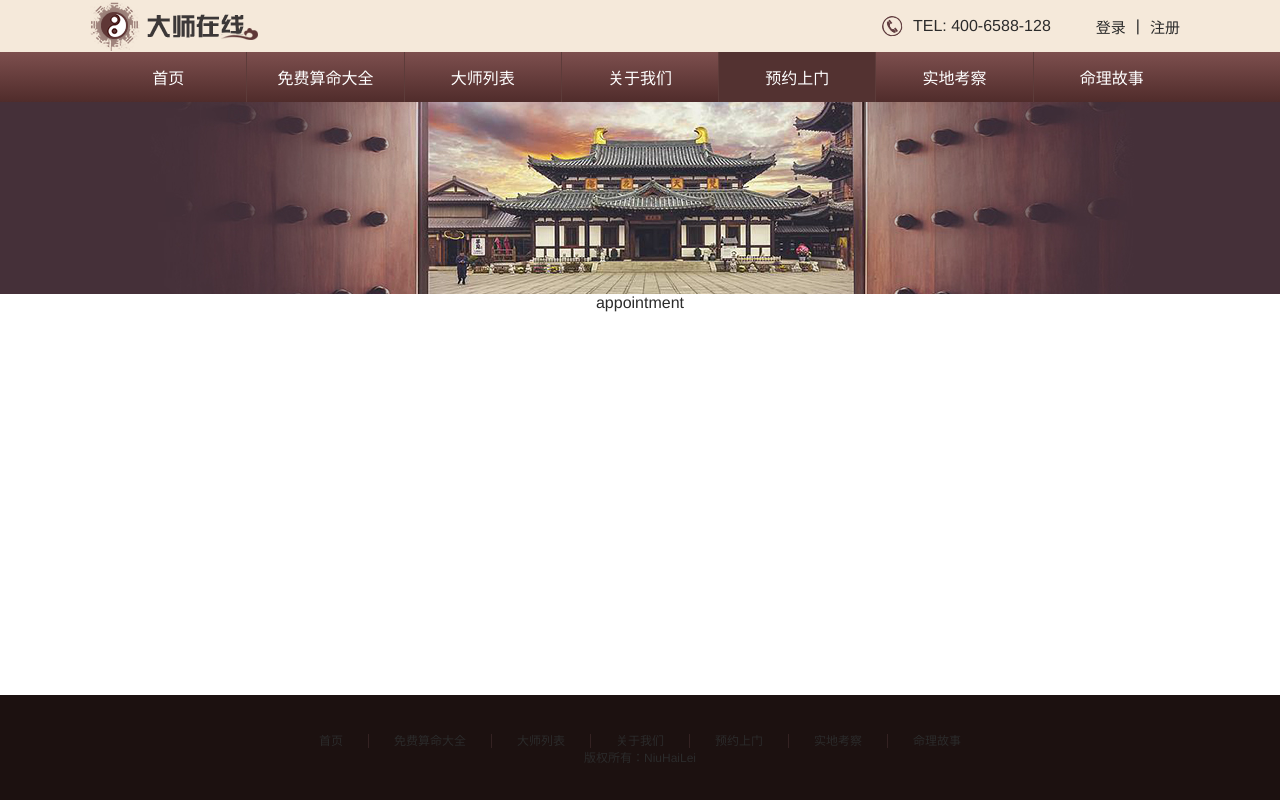
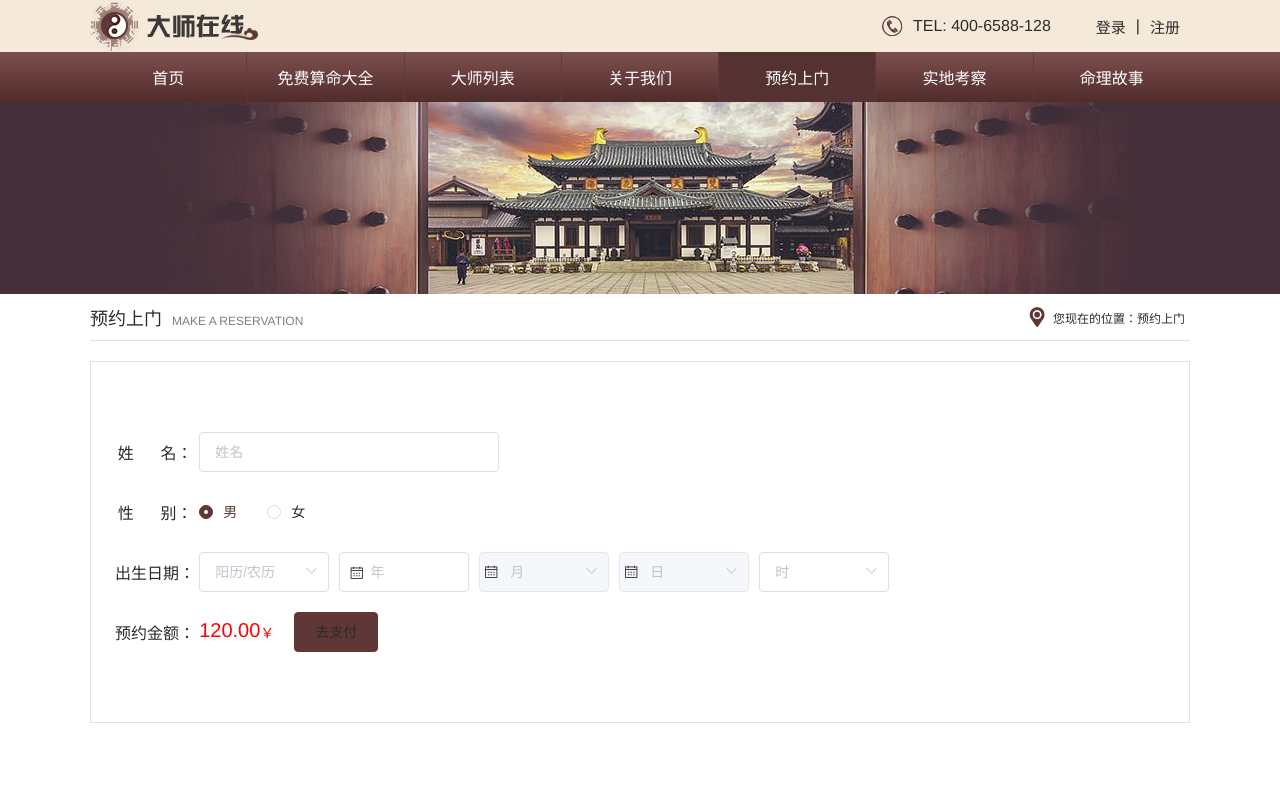
Before and after one commit to zhengsc/NiuHaiLei, a Vue app: page /appointment in a window 1280 px wide. Shown: the top 800 px of the page. Built offline with nearby package versions, Linux system fonts and the light colour scheme.

Commit message:
预约上门

```diff
--- a/package.json
+++ b/package.json
@@ -9,6 +9,7 @@
   "dependencies": {
     "axios": "^0.18.0",
     "element-ui": "^2.4.5",
+    "pingpp-js": "^2.2.6",
     "vue": "^2.5.17",
     "vue-router": "^3.0.1",
     "vuex": "^3.0.1"
--- a/src/assets/js/menu.js
+++ b/src/assets/js/menu.js
@@ -13,6 +13,13 @@ const MENU = [
 		path: '/master',
 		name: 'Master',
 		text: '大师列表',
+		children: [
+			{
+				path: '/master/detail/:id',
+				name: 'MasterDetail',
+				text: '大师详情'
+			}
+		]
 	},
 	{
 		path: '/about',
--- a/src/views/appointment.vue
+++ b/src/views/appointment.vue
@@ -1,19 +1,253 @@
 <template>
-	<div class="index-wrap">
-		appointment
+	<div class="appointment-wrap">
+		<Breadcrumb :breadcrumb="breadcrumb" />
+		<div class="appointment-user-info-wrap">
+			<el-form
+				:model="userSubmitInfo"
+				:rules="userSubmitRule"
+				ref="userSubmitForm"
+				inline
+			>
+				<el-row class="form-row" type="flex" justify="start" align="middle">
+					<el-col :span="2">
+						<span>姓&nbsp;&nbsp;&nbsp;&nbsp;&nbsp;&nbsp;名：</span>
+					</el-col>
+					<el-col :span="22" class="form-row-input-area">
+						<el-form-item class="form-item" prop="username">
+							<el-input
+								v-model="userSubmitInfo.username"
+								placeholder="姓名"
+								class="w300"
+							></el-input>
+						</el-form-item>
+					</el-col>
+				</el-row>
+				<el-row class="form-row" type="flex" justify="start" align="middle">
+					<el-col :span="2">
+						<span>性&nbsp;&nbsp;&nbsp;&nbsp;&nbsp;&nbsp;别：</span>
+					</el-col>
+					<el-col :span="22" class="form-row-input-area">
+						<el-form-item class="form-item" prop="sex">
+							<el-radio v-model.number="userSubmitInfo.sex" :label="1">男</el-radio>
+							<el-radio v-model.number="userSubmitInfo.sex" :label="2">女</el-radio>
+						</el-form-item>
+					</el-col>
+				</el-row>
+				<el-row class="form-row" type="flex" justify="start" align="middle">
+					<el-col :span="2">
+						<span>出生日期：</span>
+					</el-col>
+					<el-col :span="22" class="form-row-input-area">
+						<el-form-item class="form-item" prop="type">
+							<el-select placeholder="阳历/农历" class="w130" v-model="userSubmitInfo.type">
+								<el-option value="1" label="阳历"></el-option>
+								<el-option value="2" label="农历"></el-option>
+							</el-select>
+						</el-form-item>
+						<el-form-item class="form-item" prop="year">
+							<el-date-picker
+								type="year"
+								placeholder="年"
+								class="w130"
+								format="yyyy"
+								value-format="yyyy"
+								v-model="userSubmitInfo.year"
+							></el-date-picker>
+						</el-form-item>
+						<el-form-item class="form-item" prop="month">
+							<el-select
+								placeholder="月"
+								class="w130"
+								v-model="userSubmitInfo.month"
+								:disabled="!userSubmitInfo.year"
+								clearable
+							>
+								<span slot="prefix" class="el-icon-date"></span>
+								<el-option
+									v-for="m in monthes"
+									:key="m.id"
+									:label="m.text"
+									:value="m.id"
+								></el-option>
+							</el-select>
+						</el-form-item>
+						<el-form-item class="form-item" prop="date">
+							<el-select
+								placeholder="日"
+								class="w130"
+								v-model="userSubmitInfo.date"
+								:disabled="!userSubmitInfo.year && !userSubmitInfo.month"
+								clearable
+							>
+								<span slot="prefix" class="el-icon-date"></span>
+								<el-option
+									v-for="d in dates"
+									:key="d"
+									:label="d"
+									:value="d"
+								></el-option>
+							</el-select>
+						</el-form-item>
+						<el-form-item class="form-item" prop="hour">
+							<el-select
+								placeholder="时"
+								class="w130"
+								v-model="userSubmitInfo.hour"
+								clearable
+							>
+								<el-option
+									v-for="time in timeNotc"
+									:key="time.id"
+									:value="time.id"
+									:label="time.text"
+								></el-option>
+							</el-select>
+						</el-form-item>
+					</el-col>
+				</el-row>
+				<el-row class="form-row" type="flex" justify="start" align="middle">
+					<el-col :span="2">
+						<span>预约金额：</span>
+					</el-col>
+					<el-col :span="22" class="form-row-input-area tool">
+						<span class="amount">120.00</span>
+						<span class="price-unit">￥</span>
+						<el-button type="primary" class="submit-button" @click="validateAppointInfo">去支付</el-button>
+					</el-col>
+				</el-row>
+			</el-form>
+		</div>
 	</div>
 </template>
 
 <script>
+	import Util from '../assets/js/util'
+	import Breadcrumb from '../components/breadcrumb'
+
 	export default {
 		data() {
 			return {
+				breadcrumb: {
+					title: {
+						zh: '预约上门',
+						en: 'MAKE A RESERVATION'
+					},
+					address: ['预约上门'],
+				},
+				userSubmitInfo: {
+					username: '',
+					sex: 1,
+					type: '',
+					year: '',
+					month: '',
+					date: '',
+					hour: '',
+				},
+				userSubmitRule: {
+					username: [ { required: true, message: '请输入名称' } ],
+					type: [ { required: true, message: '请选择阳历/农历' } ],
+					year: [ { required: true, message: '请选择出生年份' } ],
+					month: [ { required: true, message: '请选择出生月份' } ],
+					date: [ { required: true, message: '请选择出生日期' } ],
+					hour: [ { required: true, message: '请选择出生时辰' } ],
+					sex: [ { required: true, message: '请选择性别' } ],
+				},
+				monthes: [
+					{ id: 1, text: '一月' },
+					{ id: 2, text: '二月' },
+					{ id: 3, text: '三月' },
+					{ id: 4, text: '四月' },
+					{ id: 5, text: '五月' },
+					{ id: 6, text: '六月' },
+					{ id: 7, text: '七月' },
+					{ id: 8, text: '八月' },
+					{ id: 9, text: '九月' },
+					{ id: 10, text: '十月' },
+					{ id: 11, text: '十一月' },
+					{ id: 12, text: '十二月' },
+				],
+				dates: [],
+				timeNotc: Util.timeNotc
+			}
+		},
+		watch: {
+			'userSubmitInfo.year'() {
+				this.setDateList()
+			},
+			'userSubmitInfo.month'() {
+				this.setDateList()
+			}
+		},
+		components: {
+			Breadcrumb,
+		},
+		methods: {
+			setDateList() {
+				if(this.userSubmitInfo.year && this.userSubmitInfo.month) {
+					let date = new Date(this.userSubmitInfo.year, this.userSubmitInfo.month, 0)
 
+					this.dates = date.getDate()
+
+					if(this.userSubmitInfo.date > this.dates) {
+						this.userSubmitInfo.date = this.dates
+					}
+				}
+			},
+			validateAppointInfo() {
+				this.$refs.userSubmitForm.validate(valid => {
+					if(valid) {
+						// TODO 支付
+					}
+				})
 			}
 		}
 	}
 </script>
 
 <style lang="stylus" scoped>
+	.appointment-user-info-wrap
+		width 1100px
+		height auto
+		margin 20px auto
+		margin-bottom 150px
+		padding 50px 20px
+		border 1px solid #dfdfdf
 
+		.form-row
+			width 100%
+			margin 20px 0
+
+			.form-row-input-area
+				display flex
+				justify-content flex-start
+
+				.form-item
+					margin-bottom 0
+
+				.submit-button
+					margin-left 20px
+
+					span
+						color #fff
+
+				&.tool
+					display flex
+					align-items center
+
+					span
+						height 20px
+						display flex
+						align-items flex-end
+						color #ff0000
+						font-size 20px
+
+						&.price-unit
+							font-size 14px
+
+	.w130
+		width 130px
+		height 40px
+	.w300
+		width 300px
+		height 40px
 </style>
--- a/src/views/investigate.vue
+++ b/src/views/investigate.vue
@@ -130,8 +130,9 @@
 		display flex
 		justify-content space-around
 		align-items center
+		width 1100px
 		height 320px
-		margin 40px 0
+		margin 40px auto
 
 		> div
 			display: flex
```
Also changed, not shown: src/main.js (+11 -1 lines), 1 other file (tests, documents, lock files or other folders).
